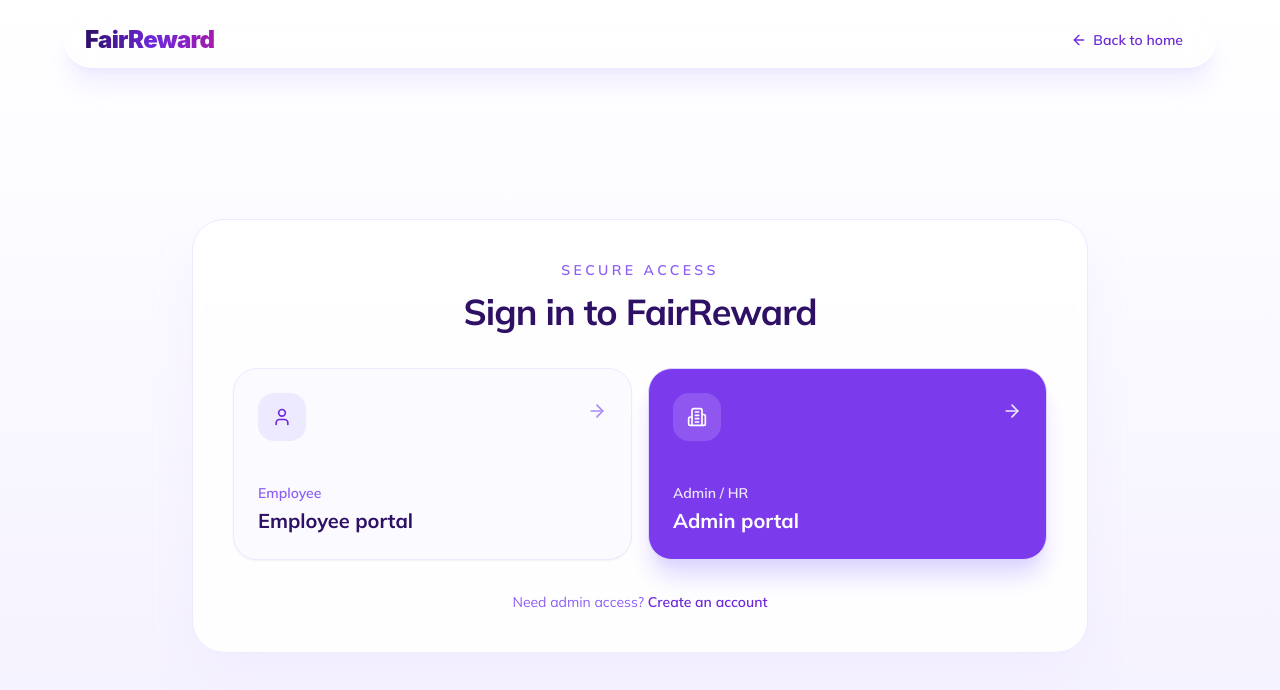
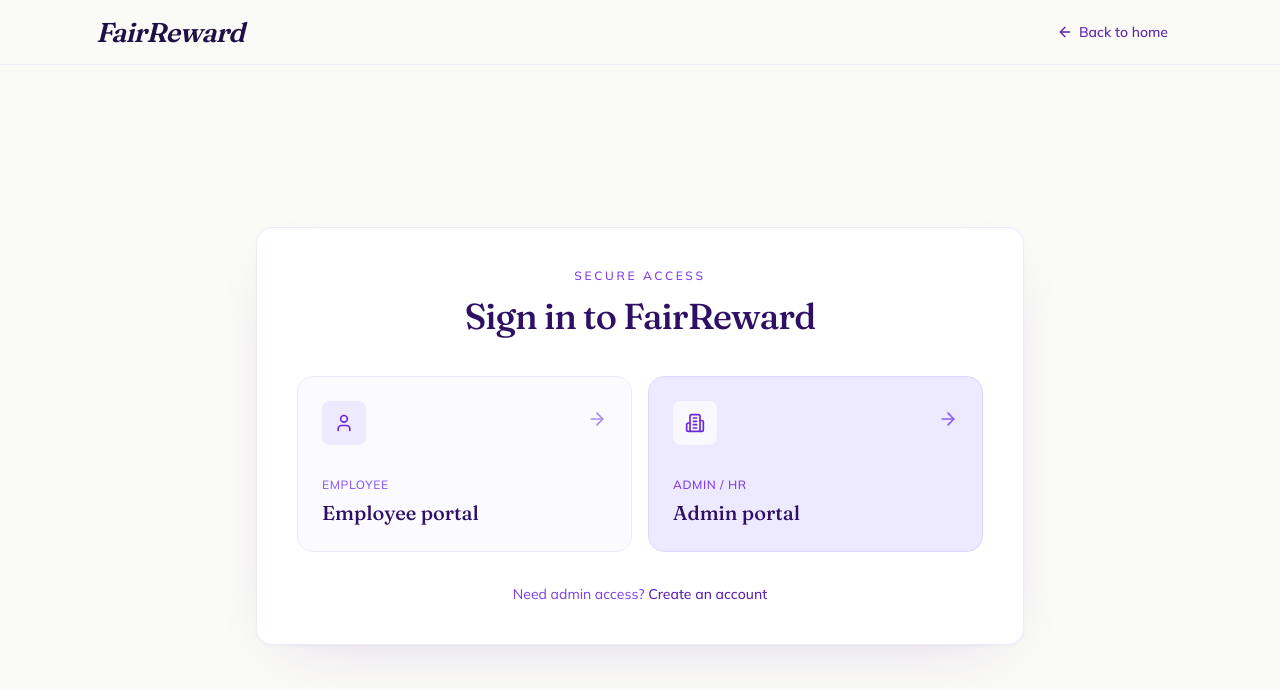
Before and after one commit to pinakkk/HRM-205, a Next.js app: page /login in a window 1280 px wide. Shown: the top 690 px of the page. Built offline with nearby package versions, Linux system fonts and the light colour scheme.

Commit message:
update ui refactor

```diff
--- a/src/app/(auth)/login/employee/form.tsx
+++ b/src/app/(auth)/login/employee/form.tsx
@@ -11,7 +11,7 @@ export function EmployeeAuthPanel() {
   return (
     <div className="mt-8 space-y-4">
       {errorParam === "oauth_failed" && (
-        <div className="rounded-2xl border border-rose-200 bg-rose-50 px-4 py-3 text-sm font-medium text-rose-700">
+        <div className="rounded-lg border border-rose-200 bg-rose-50 px-4 py-3 text-sm font-medium text-rose-700">
           Google sign-in failed. Please try again.
         </div>
       )}
--- a/src/app/(auth)/login/page.tsx
+++ b/src/app/(auth)/login/page.tsx
@@ -3,15 +3,15 @@ import { ArrowLeft, ArrowRight, Building2, User } from "lucide-react";
 
 export default function LoginChooserPage() {
   return (
-    <main className="flex min-h-dvh flex-col overflow-x-hidden bg-[linear-gradient(180deg,#ffffff_0%,#f4f0ff_100%)] text-violet-950">
-      <header className="fixed inset-x-0 top-3 z-50 px-4">
-        <div className="mx-auto flex h-14 max-w-6xl items-center justify-between rounded-full border border-white/70 bg-white/60 px-4 shadow-xl shadow-violet-200/40 backdrop-blur-xl supports-[backdrop-filter]:bg-white/45 sm:px-5">
+    <main className="flex min-h-dvh flex-col overflow-x-hidden bg-[#fafaf7] text-violet-950">
+      <header className="fixed inset-x-0 top-0 z-50 border-b border-violet-100/70 bg-[#fafaf7]/85 backdrop-blur-md">
+        <div className="mx-auto flex h-16 max-w-6xl items-center justify-between px-5 sm:px-6 lg:px-8">
           <Link href="/" className="flex min-h-11 items-center">
-            <span className="brand-wordmark text-xl sm:text-2xl">FairReward</span>
+            <span className="brand-wordmark text-2xl sm:text-[1.7rem]">FairReward</span>
           </Link>
           <Link
             href="/"
-            className="inline-flex min-h-11 items-center gap-1.5 rounded-full px-3 text-sm font-semibold text-violet-700 transition-colors hover:bg-violet-50 hover:text-violet-900"
+            className="inline-flex min-h-10 items-center gap-1.5 rounded-full px-4 text-sm font-medium text-violet-800 transition-colors hover:bg-violet-50"
           >
             <ArrowLeft className="h-4 w-4" />
             <span className="hidden sm:inline">Back to home</span>
@@ -20,55 +20,61 @@ export default function LoginChooserPage() {
       </header>
 
       <div className="flex flex-1 items-center justify-center px-5 pb-10 pt-28 sm:px-6">
-        <div className="w-full max-w-4xl rounded-[2rem] border border-violet-100 bg-white/85 p-5 shadow-2xl shadow-violet-100/80 backdrop-blur sm:p-8 lg:p-10">
+        <div className="w-full max-w-3xl rounded-2xl border border-violet-100 bg-white p-6 shadow-[0_1px_3px_rgba(76,29,149,0.04),0_20px_60px_-30px_rgba(76,29,149,0.18)] sm:p-10 animate-fade-up">
           <div className="mx-auto max-w-xl text-center">
-            <p className="text-sm font-semibold uppercase tracking-[0.24em] text-violet-500">
+            <p className="text-xs font-medium uppercase tracking-[0.22em] text-violet-600">
               Secure access
             </p>
-            <h1 className="mt-3 text-2xl font-bold leading-tight tracking-tight text-violet-950 sm:text-4xl">
+            <h1 className="mt-3 font-display text-3xl font-medium leading-tight tracking-tight text-violet-950 sm:text-4xl">
               Sign in to FairReward
             </h1>
           </div>
 
-          <div className="mt-9 grid gap-4 sm:grid-cols-2">
+          <div className="mt-10 grid gap-4 sm:grid-cols-2">
             <Link
               href="/login/employee"
-              className="group flex min-h-48 flex-col justify-between rounded-3xl border border-violet-100 bg-[#fbfaff] p-6 shadow-sm transition-all hover:-translate-y-0.5 hover:border-violet-300 hover:shadow-xl hover:shadow-violet-100"
+              className="group flex min-h-44 flex-col justify-between rounded-2xl border border-violet-100 bg-[#fbfaff] p-6 transition-all hover:-translate-y-0.5 hover:border-violet-300 hover:bg-white hover:shadow-[0_10px_30px_-15px_rgba(76,29,149,0.25)] animate-fade-up [animation-delay:120ms]"
             >
               <div className="flex items-start justify-between gap-4">
-                <div className="flex h-12 w-12 items-center justify-center rounded-2xl bg-violet-100 text-violet-700">
+                <div className="flex h-11 w-11 items-center justify-center rounded-lg bg-violet-100 text-violet-700">
                   <User className="h-5 w-5" />
                 </div>
                 <ArrowRight className="mt-2 h-5 w-5 text-violet-400 transition-transform group-hover:translate-x-1" />
               </div>
               <div>
-                <p className="text-sm font-semibold text-violet-500">Employee</p>
-                <h2 className="mt-1 text-xl font-bold text-violet-950">Employee portal</h2>
+                <p className="text-xs font-medium uppercase tracking-wider text-violet-500">
+                  Employee
+                </p>
+                <h2 className="mt-1.5 font-display text-xl font-medium text-violet-950">
+                  Employee portal
+                </h2>
               </div>
             </Link>
 
             <Link
               href="/login/admin"
-              className="group flex min-h-48 flex-col justify-between rounded-3xl border border-violet-200 bg-violet-600 p-6 text-white shadow-xl shadow-violet-200 transition-all hover:-translate-y-0.5 hover:bg-violet-700"
+              className="group flex min-h-44 flex-col justify-between rounded-2xl border border-violet-200 bg-violet-100 p-6 text-violet-950 transition-all hover:-translate-y-0.5 hover:border-violet-300 hover:bg-violet-200/70 hover:shadow-[0_10px_30px_-15px_rgba(76,29,149,0.25)] animate-fade-up [animation-delay:200ms]"
             >
               <div className="flex items-start justify-between gap-4">
-                <div className="flex h-12 w-12 items-center justify-center rounded-2xl bg-white/15 text-white">
+                <div className="flex h-11 w-11 items-center justify-center rounded-lg bg-white/70 text-violet-700">
                   <Building2 className="h-5 w-5" />
                 </div>
-                <ArrowRight className="mt-2 h-5 w-5 text-violet-100 transition-transform group-hover:translate-x-1" />
+                <ArrowRight className="mt-2 h-5 w-5 text-violet-500 transition-transform group-hover:translate-x-1" />
               </div>
               <div>
-                <p className="text-sm font-semibold text-violet-100">Admin / HR</p>
-                <h2 className="mt-1 text-xl font-bold">Admin portal</h2>
+                <p className="text-xs font-medium uppercase tracking-wider text-violet-600">
+                  Admin / HR
+                </p>
+                <h2 className="mt-1.5 font-display text-xl font-medium">Admin portal</h2>
               </div>
             </Link>
           </div>
 
-          <p className="mt-8 text-center text-sm text-violet-500">
+          <p className="mt-8 text-center text-sm text-violet-600">
             Need admin access?{" "}
             <Link
               href="/signup/admin"
-              className="font-semibold text-violet-700 underline-offset-4 hover:underline"
+              className="font-medium text-violet-800 underline-offset-4 hover:underline"
             >
               Create an account
             </Link>
--- a/src/app/(auth)/signup/admin/form.tsx
+++ b/src/app/(auth)/signup/admin/form.tsx
@@ -4,12 +4,12 @@ import { GoogleButton } from "@/components/auth/GoogleButton";
 
 export function AdminSignupForm() {
   return (
-    <div className="space-y-4 rounded-2xl border border-neutral-800 bg-neutral-900/60 p-6 shadow-sm">
-      <GoogleButton role="admin" variant="dark" label="Sign up with Google" />
+    <div className="space-y-3">
+      <GoogleButton role="admin" variant="light" label="Sign up with Google" />
 
-      <p className="text-center text-xs text-neutral-500">
-        Admin accounts are created with Google only. Your account stays tied
-        to your company identity and we never see your password.
+      <p className="text-center text-xs leading-relaxed text-violet-500">
+        Admin accounts are created with Google only. Your account stays tied to your company
+        identity and we never see your password.
       </p>
     </div>
   );
--- a/src/app/globals.css
+++ b/src/app/globals.css
@@ -29,11 +29,47 @@ body {
 }
 
 .brand-wordmark {
-  background: linear-gradient(90deg, #2e1065 0%, #6d28d9 52%, #a21caf 100%);
-  -webkit-background-clip: text;
-  background-clip: text;
-  color: transparent;
-  font-family: "Avenir Next", Inter, "Segoe UI", ui-sans-serif, system-ui, sans-serif;
-  font-weight: 900;
-  letter-spacing: -0.03em;
+  font-family: var(--font-display), ui-serif, Georgia, serif;
+  font-weight: 600;
+  font-style: italic;
+  letter-spacing: -0.025em;
+  color: #1f1147;
+  font-feature-settings: "ss01" on, "ss02" on;
+  font-optical-sizing: auto;
 }
+
+.fr-skeleton {
+  position: relative;
+  overflow: hidden;
+  background-color: rgba(124, 58, 237, 0.08);
+}
+
+.fr-skeleton::after {
+  content: "";
+  position: absolute;
+  inset: 0;
+  transform: translateX(-100%);
+  background: linear-gradient(
+    90deg,
+    transparent 0%,
+    rgba(255, 255, 255, 0.55) 50%,
+    transparent 100%
+  );
+  animation: fr-shimmer 1.6s infinite;
+}
+
+@keyframes fr-shimmer {
+  100% {
+    transform: translateX(100%);
+  }
+}
+
+@media (prefers-reduced-motion: reduce) {
+  .fr-skeleton::after {
+    animation: none;
+  }
+  .animate-fade-up,
+  .animate-fade-in {
+    animation: none !important;
+  }
+}
--- a/src/app/layout.tsx
+++ b/src/app/layout.tsx
@@ -1,5 +1,5 @@
 import type { Metadata } from "next";
-import { Mulish } from "next/font/google";
+import { Mulish, Fraunces } from "next/font/google";
 import { ThemeProvider } from "@/components/theme/ThemeProvider";
 import { Toaster } from "@/components/ui/Toaster";
 import "./globals.css";
@@ -8,6 +8,15 @@ const mulish = Mulish({
   subsets: ["latin"],
   display: "swap",
   weight: ["200", "300", "400", "500", "600", "700", "800", "900", "1000"],
+  variable: "--font-sans",
+});
+
+const fraunces = Fraunces({
+  subsets: ["latin"],
+  display: "swap",
+  weight: ["400", "500", "600", "700"],
+  style: ["normal", "italic"],
+  variable: "--font-display",
 });
 
 export const metadata: Metadata = {
@@ -29,7 +38,7 @@ export default function RootLayout({ children }: { children: React.ReactNode })
       <head>
         <script dangerouslySetInnerHTML={{ __html: NO_FLASH_SCRIPT }} />
       </head>
-      <body className={mulish.className}>
+      <body className={`${mulish.variable} ${fraunces.variable} font-sans`}>
         <ThemeProvider>
           {children}
           <Toaster />
--- a/tailwind.config.ts
+++ b/tailwind.config.ts
@@ -6,7 +6,8 @@ const config: Config = {
   theme: {
     extend: {
       fontFamily: {
-        sans: ["Inter", "ui-sans-serif", "system-ui"],
+        sans: ["var(--font-sans)", "Inter", "ui-sans-serif", "system-ui"],
+        display: ["var(--font-display)", "ui-serif", "Georgia", "serif"],
         mono: ["JetBrains Mono", "ui-monospace"],
       },
       colors: {
@@ -15,6 +16,24 @@ const config: Config = {
           foreground: "#ffffff",
         },
       },
+      keyframes: {
+        "fade-up": {
+          "0%": { opacity: "0", transform: "translateY(8px)" },
+          "100%": { opacity: "1", transform: "translateY(0)" },
+        },
+        "fade-in": {
+          "0%": { opacity: "0" },
+          "100%": { opacity: "1" },
+        },
+        shimmer: {
+          "100%": { transform: "translateX(100%)" },
+        },
+      },
+      animation: {
+        "fade-up": "fade-up 0.6s cubic-bezier(0.22, 1, 0.36, 1) both",
+        "fade-in": "fade-in 0.5s ease-out both",
+        shimmer: "shimmer 1.6s infinite",
+      },
     },
   },
   plugins: [],
```
Also changed, not shown: src/app/(auth)/login/admin/form.tsx (+4 -4 lines), src/app/(auth)/login/admin/page.tsx (+24 -13 lines), src/app/(auth)/login/employee/page.tsx (+20 -11 lines), src/app/(auth)/signup/admin/page.tsx (+21 -23 lines), src/app/page.tsx (+78 -74 lines), src/components/auth/GoogleButton.tsx (+45 -4 lines).
